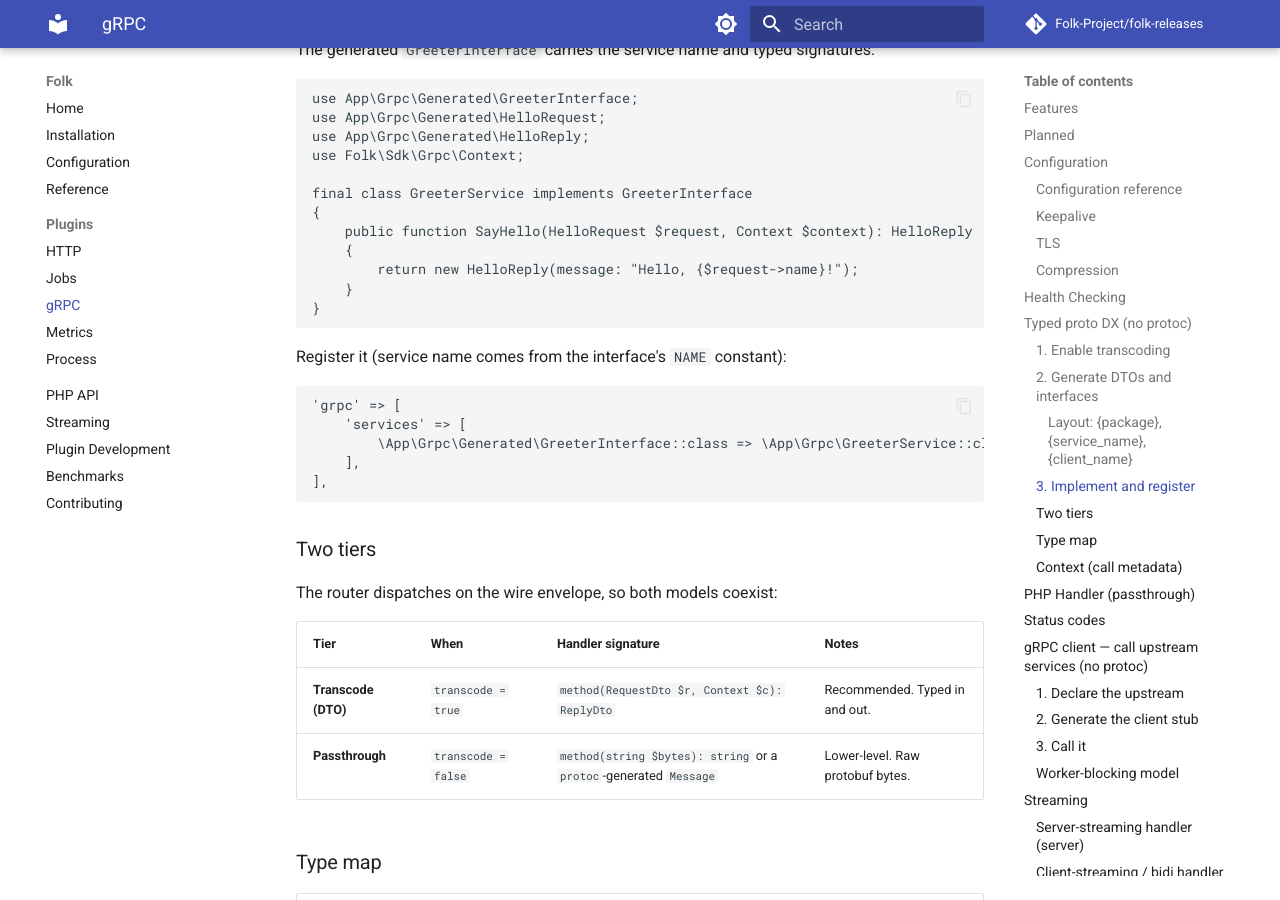
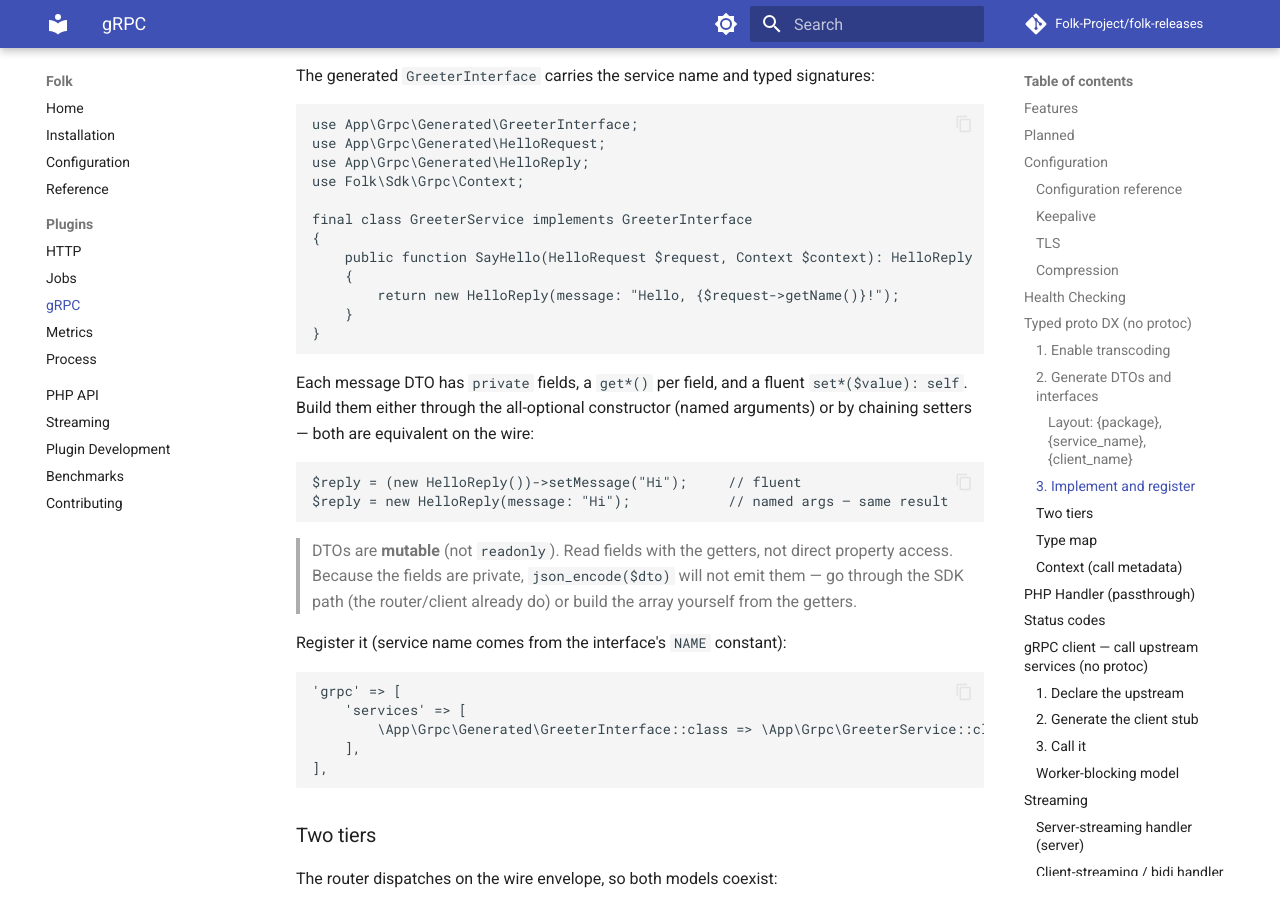
Before and after one commit to Folk-Project/folk-releases, an MkDocs documentation site: the page built from docs/plugins/grpc.md, in a window 1280 px wide and 900 px high, scrolled down 5213 px. Built offline with MkDocs 1.6.1 and Material for MkDocs 9.7.7, drawn with Linux system fonts in a browser that asks for light colours; comment, search, counter and statistics services are not loaded; some of the changed text lies outside the part shown.

Commit message:
docs: gRPC DTO get/set accessors (folk/sdk 0.4.8, phase 96)
RELEASE_NOTES replaced with the phase-96 entry (folk/sdk get/set DTOs); grpc.md
examples switched to getter/setter usage with a mutability + json_encode note.

Co-Authored-By: Claude Opus 4.8 <noreply@anthropic.com>

````diff
--- a/docs/plugins/grpc.md
+++ b/docs/plugins/grpc.md
@@ -126,8 +126,8 @@ behaviour unchanged.
 
 The generator compiles your `.proto` with the gRPC plugin (in-process when the
 `folk` extension is loaded, otherwise via a short-lived `folk-server
-grpc:descriptors` subprocess) and writes readonly DTOs, int-backed enums, and a
-`*Interface` service contract.
+grpc:descriptors` subprocess) and writes DTOs (private fields with `get*`/`set*`
+accessors), int-backed enums, and a `*Interface` service contract.
 
 - **Laravel:**
 
@@ -220,10 +220,24 @@ final class GreeterService implements GreeterInterface
 {
     public function SayHello(HelloRequest $request, Context $context): HelloReply
     {
-        return new HelloReply(message: "Hello, {$request->name}!");
+        return new HelloReply(message: "Hello, {$request->getName()}!");
     }
 }
 ```
+
+Each message DTO has `private` fields, a `get*()` per field, and a fluent
+`set*($value): self`. Build them either through the all-optional constructor
+(named arguments) or by chaining setters — both are equivalent on the wire:
+
+```php
+$reply = (new HelloReply())->setMessage("Hi");     // fluent
+$reply = new HelloReply(message: "Hi");            // named args — same result
+```
+
+> DTOs are **mutable** (not `readonly`). Read fields with the getters, not direct
+> property access. Because the fields are private, `json_encode($dto)` will not
+> emit them — go through the SDK path (the router/client already do) or build the
+> array yourself from the getters.
 
 Register it (service name comes from the interface's `NAME` constant):
 
````
Also changed, not shown: other parts of docs/plugins/grpc.md (+8 -8 lines), RELEASE_NOTES.md (+38 -26 lines).
